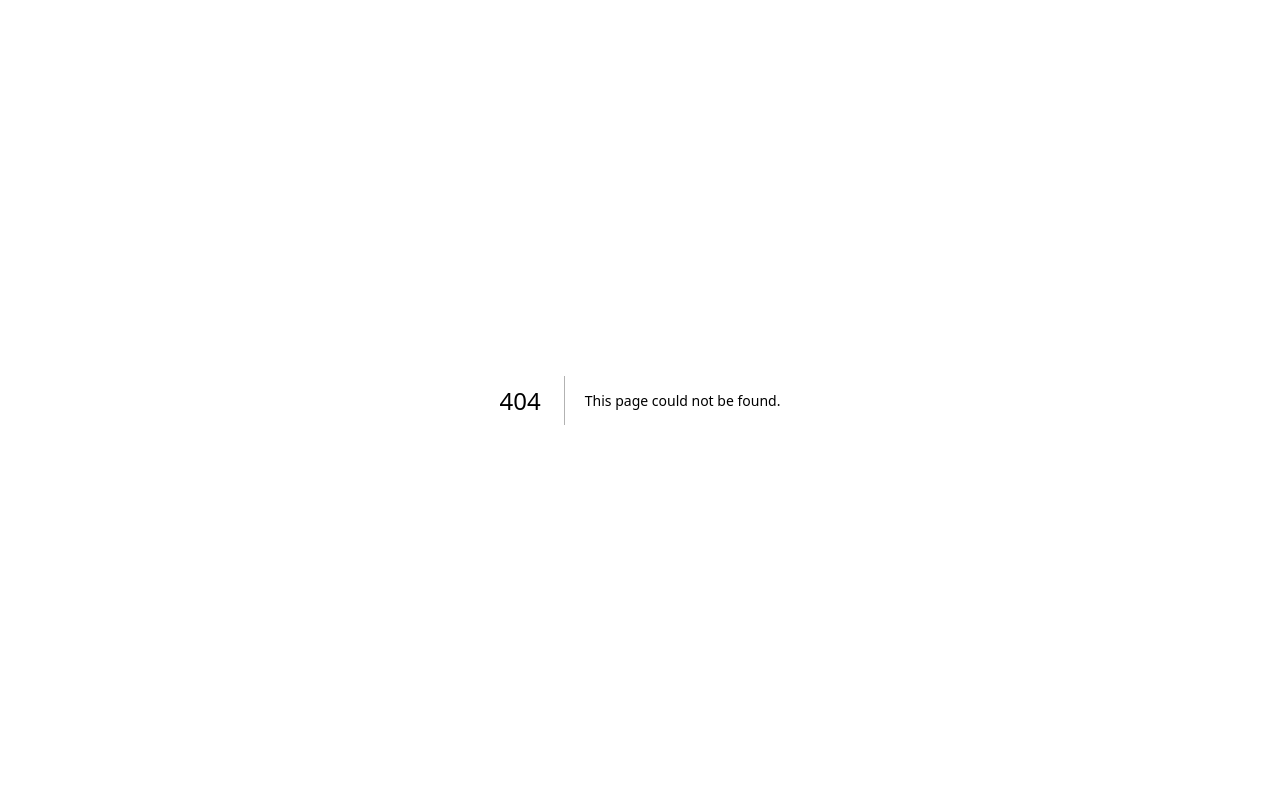
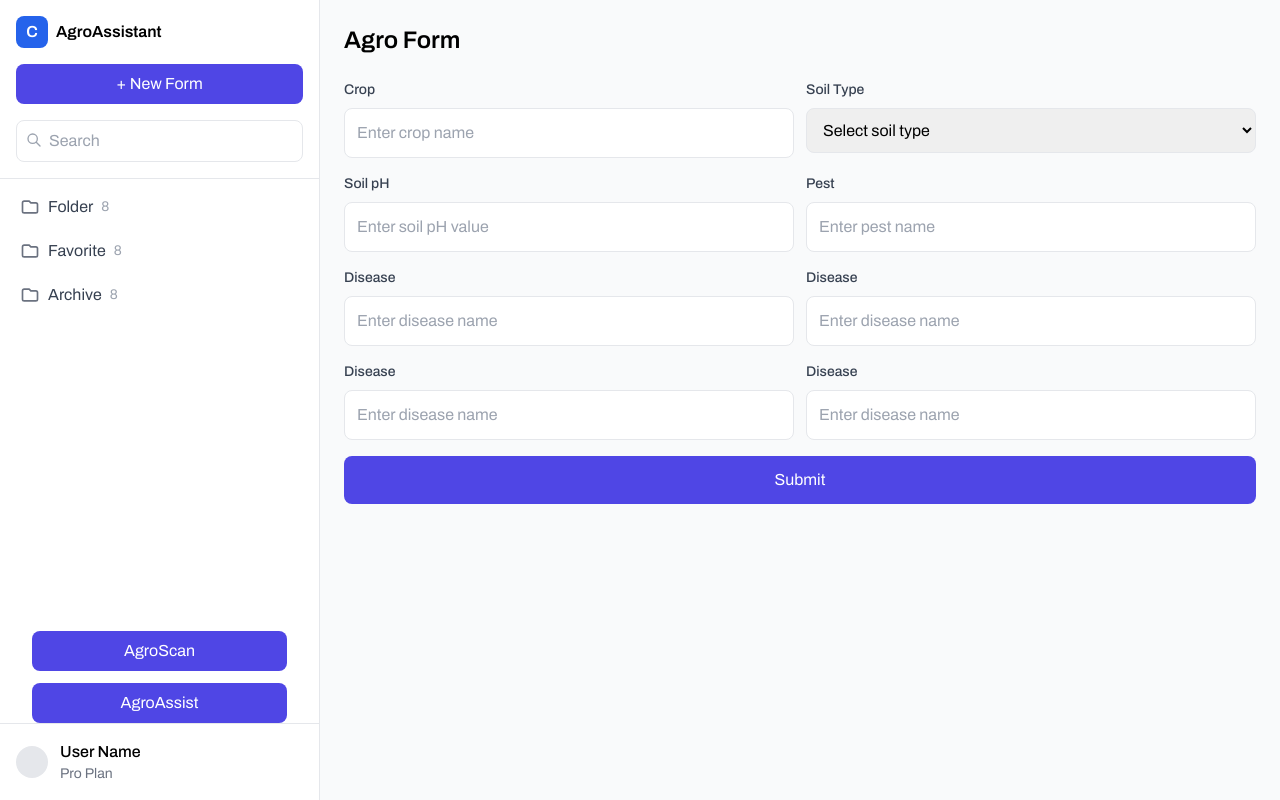
Before and after one commit to julius-amt/cropify, a Next.js app: page /agroasiss in a window 1280 px wide. Before the commit this address had no page. Built offline with nearby package versions, Linux system fonts and the light colour scheme.

Commit message:
created agroAssis page

```diff
--- /dev/null
+++ b/app/agroasiss/page.jsx
@@ -0,0 +1,219 @@
+"use client"
+// pages/chat.tsx
+import { useState } from 'react';
+
+export default function ChatPage() {
+  const [formData, setFormData] = useState({
+    crop: '',
+    soilType: '',
+    soilPh: '',
+    pest: '',
+    disease: ''
+  });
+
+  const handleChange = (e) => {
+    const { name, value } = e.target;
+    setFormData((prev) => ({
+      ...prev,
+      [name]: value
+    }));
+  };
+
+  const handleSubmit = (e) => {
+    e.preventDefault();
+    console.log('Form submitted:', formData);
+    // Add form submission logic here
+  };
+
+  return (
+    <div className="h-screen flex bg-gray-50 ">
+      {/* Sidebar */}
+      <div className="w-80 bg-white border-r flex flex-col h-full">
+        <div className="p-4 border-b">
+          <div className="flex items-center space-x-2 mb-4">
+            <div className="w-8 h-8 bg-blue-600 rounded-lg flex items-center justify-center">
+              <span className="text-white font-semibold">C</span>
+            </div>
+            <span className="font-semibold">AgroAssistant</span>
+          </div>
+
+          <button className="w-full bg-indigo-600 text-white py-2 px-4 rounded-lg hover:bg-indigo-700 transition-colors">
+            + New Form
+          </button>
+
+          <div className="mt-4 relative">
+            <input
+              type="text"
+              placeholder="Search"
+              className="w-full pl-8 pr-4 py-2 border rounded-lg focus:outline-none focus:border-indigo-500"
+            />
+            <svg className="w-4 h-4 absolute left-2.5 top-3 text-gray-400" fill="none" stroke="currentColor" viewBox="0 0 24 24">
+              <path strokeLinecap="round" strokeLinejoin="round" strokeWidth="2" d="M21 21l-6-6m2-5a7 7 0 11-14 0 7 7 0 0114 0z" />
+            </svg>
+          </div>
+        </div>
+
+         {/* Chat List */}
+         <div className="flex-1 overflow-y-auto">
+          <div className="p-2">
+            <div className="space-y-1">
+              {['Folder', 'Favorite', 'Archive'].map((item, index) => (
+                <div key={index} className="flex items-center space-x-2 px-3 py-2 hover:bg-gray-100 rounded-lg cursor-pointer">
+                  <svg className="w-5 h-5 text-gray-500" fill="none" stroke="currentColor" viewBox="0 0 24 24">
+                    <path strokeLinecap="round" strokeLinejoin="round" strokeWidth="2" d="M3 7v10a2 2 0 002 2h14a2 2 0 002-2V9a2 2 0 00-2-2h-6l-2-2H5a2 2 0 00-2 2z" />
+                  </svg>
+                  <span className="text-gray-700">{item}</span>
+                  <span className="ml-auto text-gray-400 text-sm">8</span>
+                </div>
+              ))}
+            </div>
+          </div>
+        </div>
+
+        {/* Sidebar Buttons */}
+        <div className='flex items-center flex-col space-y-3'>
+            <button className="w-[80%] bg-indigo-600 text-white py-2 px-4 rounded-lg hover:bg-indigo-700 transition-colors">
+            AgroScan
+          </button>
+          <button className="w-[80%] bg-indigo-600 text-white py-2 px-4 rounded-lg hover:bg-indigo-700 transition-colors">
+            AgroAssist
+          </button>
+        </div>
+
+        {/* User Profile */}
+        <div className="p-4 border-t">
+          <div className="flex items-center space-x-3">
+            <div className="w-8 h-8 rounded-full bg-gray-200"></div>
+            <div className="flex-1">
+              <div className="font-medium">User Name</div>
+              <div className="text-sm text-gray-500">Pro Plan</div>
+            </div>
+          </div>
+        </div>
+      </div>
+
+      {/* Main Form Area */}
+      <div className="flex-1 flex flex-col p-6">
+        <h1 className="text-2xl font-semibold mb-6">Agro Form</h1>
+
+        <form onSubmit={handleSubmit} className="space-y-4">
+
+         <div className='flex w-full space-x-3 '>
+            <div className="space-y-2 w-full">
+                <label className="block text-sm font-medium text-gray-700">Crop</label>
+                <input
+                type="text"
+                name="crop"
+                value={formData.crop}
+                onChange={handleChange}
+                placeholder="Enter crop name"
+                className="w-full p-3 border rounded-lg focus:outline-none focus:ring-2 focus:ring-indigo-500"
+                />
+            </div>
+
+            <div className="space-y-2 w-full">
+                <label className="block text-sm font-medium text-gray-700">Soil Type</label>
+                <select
+                name="soilType"
+                value={formData.soilType}
+                onChange={handleChange}
+                className="w-full p-3 border rounded-lg focus:outline-none focus:ring-2 focus:ring-indigo-500"
+                >
+                <option value="">Select soil type</option>
+                <option value="clay">Clay</option>
+                <option value="sandy">Sandy</option>
+                <option value="loamy">Loamy</option>
+                </select>
+            </div>
+         </div>
+
+
+         <div className='flex w-full space-x-3 '>
+            <div className="space-y-2 w-full">
+                <label className="block text-sm font-medium text-gray-700">Soil pH</label>
+                <input
+                type="text"
+                name="soilPh"
+                value={formData.soilPh}
+                onChange={handleChange}
+                placeholder="Enter soil pH value"
+                className="w-full p-3 border rounded-lg focus:outline-none focus:ring-2 focus:ring-indigo-500"
+                />
+            </div>
+
+            <div className="space-y-2 w-full">
+                <label className="block text-sm font-medium text-gray-700">Pest</label>
+                <input
+                type="text"
+                name="pest"
+                value={formData.pest}
+                onChange={handleChange}
+                placeholder="Enter pest name"
+                className="w-full p-3 border rounded-lg focus:outline-none focus:ring-2 focus:ring-indigo-500"
+                />
+            </div>
+         </div>
+
+
+
+         <div className='w-full flex space-x-3'>
+            <div className="space-y-2 w-full">
+                <label className="block text-sm font-medium text-gray-700">Disease</label>
+                <input
+                type="text"
+                name="disease"
+                value={formData.disease}
+                onChange={handleChange}
+                placeholder="Enter disease name"
+                className="w-full p-3 border rounded-lg focus:outline-none focus:ring-2 focus:ring-indigo-500"
+                />
+            </div>
+            <div className="space-y-2 w-full">
+                <label className="block text-sm font-medium text-gray-700">Disease</label>
+                <input
+                type="text"
+                name="disease"
+                value={formData.disease}
+                onChange={handleChange}
+                placeholder="Enter disease name"
+                className="w-full p-3 border rounded-lg focus:outline-none focus:ring-2 focus:ring-indigo-500"
+                />
+            </div>
+         </div>
+
+         <div className='w-full flex space-x-3'>
+            <div className="space-y-2 w-full">
+                <label className="block text-sm font-medium text-gray-700">Disease</label>
+                <input
+                type="text"
+                name="disease"
+                value={formData.disease}
+                onChange={handleChange}
+                placeholder="Enter disease name"
+                className="w-full p-3 border rounded-lg focus:outline-none focus:ring-2 focus:ring-indigo-500"
+                />
+            </div>
+
+            <div className="space-y-2 w-full">
+                <label className="block text-sm font-medium text-gray-700">Disease</label>
+                <input
+                type="text"
+                name="disease"
+                value={formData.disease}
+                onChange={handleChange}
+                placeholder="Enter disease name"
+                className="w-full p-3 border rounded-lg focus:outline-none focus:ring-2 focus:ring-indigo-500"
+                />
+            </div>
+         </div>
+
+
+
+          <button type="submit" className="w-full bg-indigo-600 text-white py-3 rounded-lg hover:bg-indigo-700 transition-colors">
+            Submit
+          </button>
+        </form>
+      </div>
+    </div>
+  );
+}
--- a/app/chat/page.tsx
+++ b/app/chat/page.tsx
@@ -17,7 +17,7 @@ export default function ChatPage() {
             <span className="font-semibold">ChatAI</span>
           </div>
 
-          <button className="w-full h-[50px] text-[24px] bg-indigo-600 text-white py-2 px-4 rounded-lg hover:bg-indigo-700 transition-colors">
+          <button className="w-full bg-indigo-600 text-white py-2 px-4 rounded-lg hover:bg-indigo-700 transition-colors">
             + New Chat
           </button>
 
@@ -31,19 +31,18 @@ export default function ChatPage() {
               <path strokeLinecap="round" strokeLinejoin="round" strokeWidth="2" d="M21 21l-6-6m2-5a7 7 0 11-14 0 7 7 0 0114 0z" />
             </svg>
           </div>
-
         </div>
 
         {/* Chat List */}
-        <div className="flex-1 overflow-y-auto bg-gray-50 mb-5">
+        <div className="flex-1 overflow-y-auto">
           <div className="p-2">
             <div className="space-y-1">
-              {['Folder', 'Favorite', 'Archive', "Amn"].map((item, index) => (
+              {['Folder', 'Favorite', 'Archive'].map((item, index) => (
                 <div key={index} className="flex items-center space-x-2 px-3 py-2 hover:bg-gray-100 rounded-lg cursor-pointer">
                   <svg className="w-5 h-5 text-gray-500" fill="none" stroke="currentColor" viewBox="0 0 24 24">
                     <path strokeLinecap="round" strokeLinejoin="round" strokeWidth="2" d="M3 7v10a2 2 0 002 2h14a2 2 0 002-2V9a2 2 0 00-2-2h-6l-2-2H5a2 2 0 00-2 2z" />
                   </svg>
-                  <span className="text-gray-700 text-[20px]">{item}</span>
+                  <span className="text-gray-700">{item}</span>
                   <span className="ml-auto text-gray-400 text-sm">8</span>
                 </div>
               ))}
@@ -51,14 +50,16 @@ export default function ChatPage() {
           </div>
         </div>
 
-        <div className='h-[200px] flex flex-col space-y-3 w-full items-center'>
-            <button className="w-[90%]  h-[60px] bg-indigo-600 text-white text-[24px] py-2 px-4 rounded-lg hover:bg-indigo-700 transition-colors">
-             AgroAssis
+        <div className='flex items-center flex-col space-y-3 '>
+            <button className="w-[80%] bg-indigo-600  text-white py-2 px-4 rounded-lg hover:bg-indigo-700 transition-colors">
+            AgroScan
           </button>
-          <button className="w-[90%]  h-[60px] bg-indigo-600 text-white text-[24px] py-2 px-4 rounded-lg hover:bg-indigo-700 transition-colors">
-             AgroScan
+          <button className="w-[80%] bg-indigo-600 text-white py-2 px-4 rounded-lg hover:bg-indigo-700 transition-colors">
+            AgroAsiss
           </button>
         </div>
+
+
         {/* User Profile */}
         <div className="p-4 border-t">
           <div className="flex items-center space-x-3">
@@ -75,7 +76,7 @@ export default function ChatPage() {
       <div className="flex-1 flex flex-col">
         {/* Chat Header */}
         <div className="h-16 border-b bg-white flex items-center justify-between px-6">
-          <h1 className="font-semibold text-2xl">Chat</h1>
+          <h1 className="font-semibold">Chat</h1>
           <div className="flex items-center space-x-4">
             <button className="p-2 hover:bg-gray-100 rounded-full">
               <svg className="w-5 h-5" fill="none" stroke="currentColor" viewBox="0 0 24 24">
```
